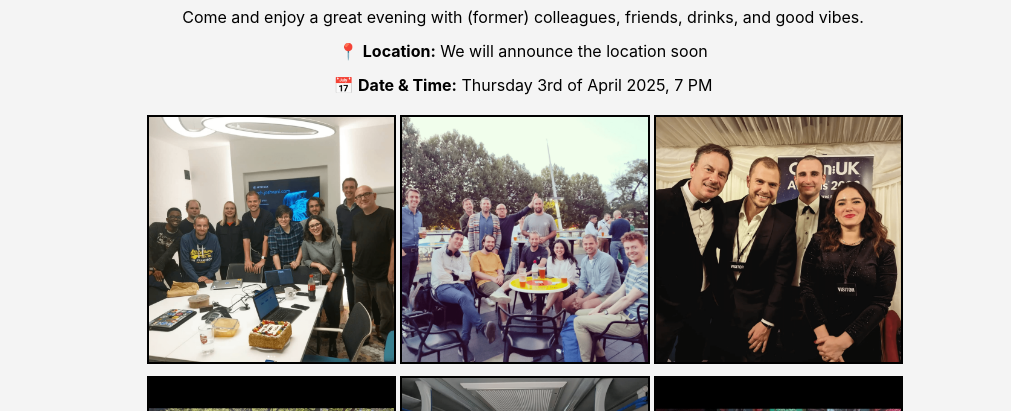
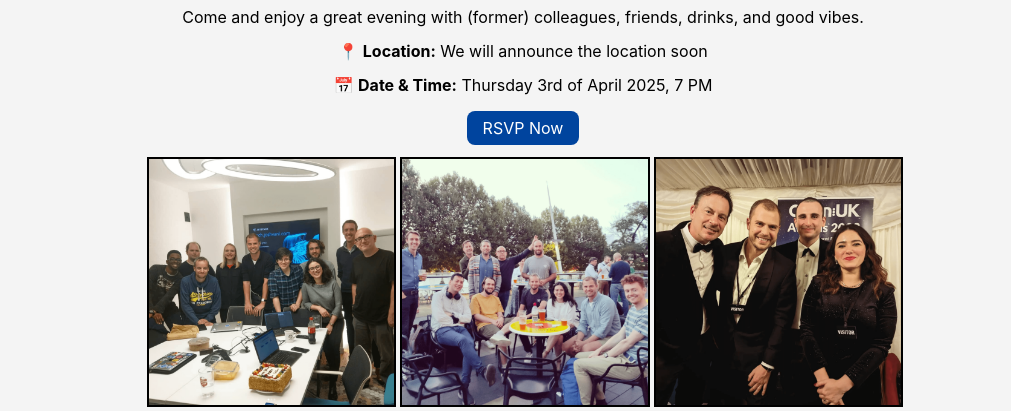
Before and after one commit to MattiasGees/10yearsofjetstack, a plain HTML site: page index.html in a window 1280 px wide. Shown: the part 353-764 px from the top of the page, without its empty margins (117-1128 px from the left). Drawn offline with nearby package versions, Linux system fonts and the light colour scheme.

Commit message:
Add RSVP button

```diff
--- a/index.html
+++ b/index.html
@@ -29,7 +29,11 @@
       <p class="tc">
         📅 <strong>Date & Time:</strong> Thursday 3rd of April 2025, 7 PM
       </p>
-
+      <div class="tc justify-center">
+          <a href="https://docs.google.com/forms/d/e/1FAIpQLSfNCE9tvTYbEJh2KLxzsDJSLx-7cqAQlE0sNuj_Qn45we_Acg/viewform?usp=dialog" target="_blank" class="link dim br3 ph3 pv2 mb2 dib white bg-dark-blue">
+              RSVP Now
+          </a>
+      </div>
       <div class="mw7 center">
         <div class="flex flex-wrap justify-center">
           <a href="/images/4.png" class="w-33 pa1"><img
```
